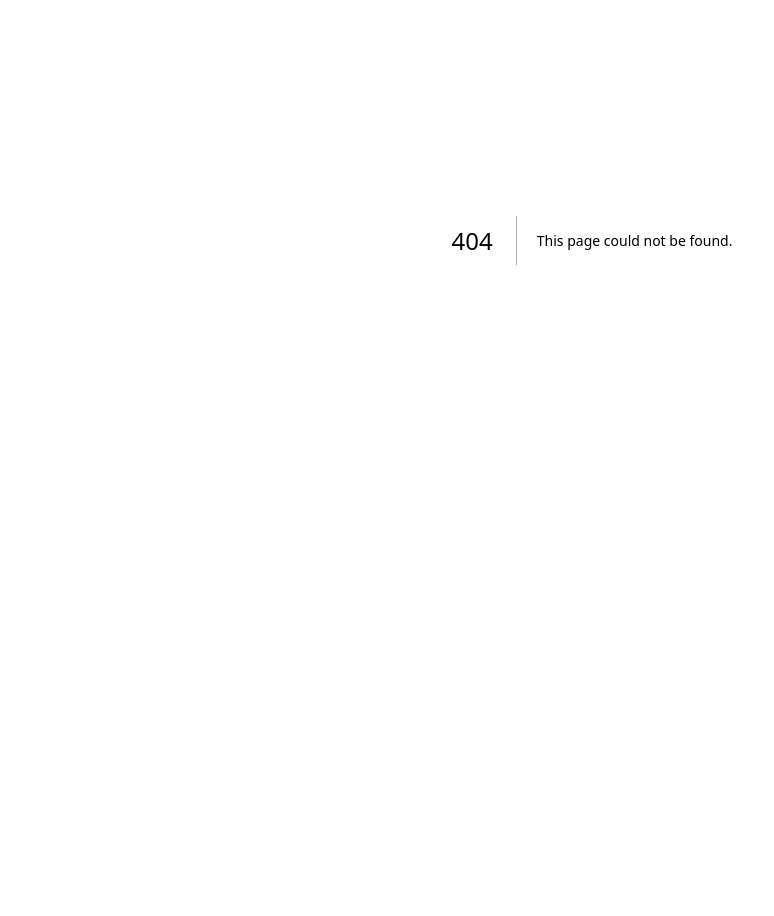
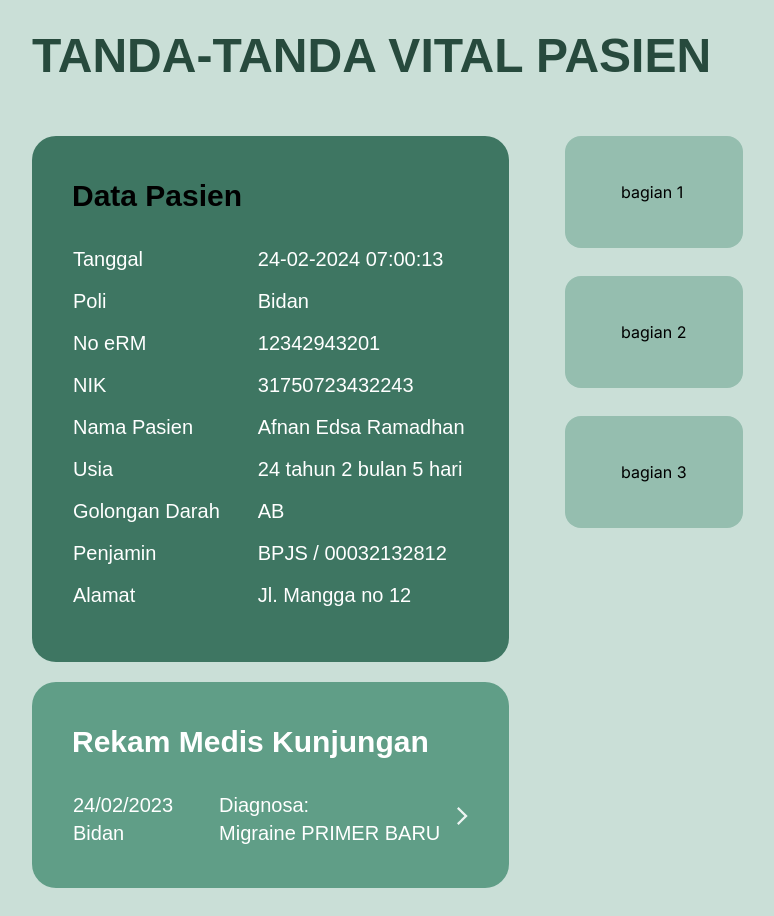
Before and after one commit to eunicesarah/seno-medika-clinic-adm-fe, a Next.js app: page /ners-ttv in a window 1280 px wide. Before the commit this address had no page. Shown: the part 160-1076 px from the top of the page, without its empty margins (48-822 px from the left). Before the commit the page ends 800 px from the top, so only its background shows below. Built offline with nearby package versions, Linux system fonts and the light colour scheme.

Commit message:
feat(TTV): pasien data and rekam medis kunjungan

```diff
--- /dev/null
+++ b/src/app/ners-ttv/layout.tsx
@@ -0,0 +1,22 @@
+import type { Metadata } from "next";
+import { Inter } from "next/font/google";
+import "../globals.css";
+
+const inter = Inter({ subsets: ["latin"] });
+
+export const metadata: Metadata = {
+  title: "Pengisian TTV - Seno Medika Clinic",
+  icons: "favicon.ico",
+};
+
+export default function RootLayout({
+  children,
+}: Readonly<{
+  children: React.ReactNode;
+}>) {
+  return (
+    <html lang="en">
+      <body className={inter.className}>{children}</body>
+    </html>
+  );
+}
--- /dev/null
+++ b/src/app/ners-ttv/page.tsx
@@ -0,0 +1,148 @@
+"use client";
+
+import Image from "next/image";
+import Arrow from '../../../public/right_arrow.svg';
+
+export default function Dashboard() {
+
+    return (
+        <div className="bg-tint6 h-full flex flex-col ">
+            <div className=" mr-20 flex flex-row justify-end mt-14">
+                <button className="px-12 py-4 bg-gray-100 rounded-[51px] shadow flex-col justify-start inline-flex hover:bg-slate-200 w-56">
+                    <p className="text-neutral-900 text-2xl font-semibold font-['Poppins'] leading-9">Zara</p>
+                    <p className="text-gray-700 text-xl font-normal font-['Poppins']">Suster</p>
+                </button>
+            </div>
+            <div className=" mt-10 font-poppins font-bold text-5xl ml-20 text-shade5">
+                TANDA-TANDA VITAL PASIEN
+            </div>
+            <div className=" flex flex-row ml-20 mt-14">
+                <div>
+                    <div className=" bg-shade2 rounded-3xl px-10 py-10 mr-14 mb-5">
+                        <div className=" mb-7 text-3xl font-poppins font-semibold leading-10">
+                            Data Pasien
+                        </div>
+                        <table>
+                            <tbody>
+                                <tr>
+                                    <td>
+                                        <p className="text-white font-poppins text-xl font-normal mb-3">Tanggal</p>
+                                    </td>
+                                    <td>
+                                        <p className="text-white font-poppins text-xl font-normal mb-3">24-02-2024 07:00:13</p>
+                                    </td>
+                                </tr>
+                                <tr>
+                                    <td>
+                                        <p className="text-white font-poppins text-xl font-normal mb-3">Poli</p>
+                                    </td>
+                                    <td>
+                                        <p className="text-white font-poppins text-xl font-normal mb-3">Bidan</p>
+                                    </td>
+                                </tr>
+                                <tr>
+                                    <td>
+                                        <p className="text-white font-poppins text-xl font-normal mb-3">No eRM</p>
+                                    </td>
+                                    <td>
+                                        <p className="text-white font-poppins text-xl font-normal mb-3">12342943201</p>
+                                    </td>
+                                </tr>
+                                <tr>
+                                    <td>
+                                        <p className="text-white font-poppins text-xl font-normal mb-3">NIK</p>
+                                    </td>
+                                    <td>
+                                        <p className="text-white font-poppins text-xl font-normal mb-3">31750723432243</p>
+                                    </td>
+                                </tr>
+                                <tr>
+                                    <td>
+                                        <p className="text-white font-poppins text-xl font-normal mb-3">Nama Pasien</p>
+                                    </td>
+                                    <td>
+                                        <p className="text-white font-poppins text-xl font-normal mb-3">Afnan Edsa Ramadhan</p>
+                                    </td>
+                                </tr>
+                                <tr>
+                                    <td>
+                                        <p className="text-white font-poppins text-xl font-normal mb-3">Usia</p>
+                                    </td>
+                                    <td>
+                                        <p className="text-white font-poppins text-xl font-normal mb-3">24 tahun 2 bulan 5 hari</p>
+                                    </td>
+                                </tr>
+                                <tr>
+                                    <td>
+                                        <p className="text-white font-poppins text-xl font-normal mr-9 mb-3">Golongan Darah</p>
+                                    </td>
+                                    <td>
+                                        <p className="text-white font-poppins text-xl font-normal mb-3">AB</p>
+                                    </td>
+                                </tr>
+                                <tr>
+                                    <td>
+                                        <p className="text-white font-poppins text-xl font-normal mb-3">Penjamin</p>
+                                    </td>
+                                    <td>
+                                        <p className="text-white font-poppins text-xl font-normal mb-3">BPJS / 00032132812</p>
+                                    </td>
+                                </tr>
+                                <tr>
+                                    <td>
+                                        <p className="text-white font-poppins text-xl font-normal mb-3">Alamat</p>
+                                    </td>
+                                    <td>
+                                        <p className="text-white font-poppins text-xl font-normal mb-3">Jl. Mangga no 12</p>
+                                    </td>
+                                </tr>
+                            </tbody>
+                        </table>
+                    </div>
+                    <div className=" bg-tint1 mr-14 rounded-3xl px-10 py-10 mb-7">
+                        <div className=" text-white text-3xl font-semibold font-poppins leading-10 mb-7">
+                            Rekam Medis Kunjungan
+                        </div>
+                        <table>
+                            <tbody>
+                                <tr className="mb-3" onClick={() => window.location.href='/'}>
+                                    <td>
+                                        <p className="text-white font-poppins text-xl font-normal mr-11">24/02/2023</p>
+                                        <p className="text-white font-poppins text-xl font-normal">Bidan</p>
+                                    </td>
+                                    <td>
+                                        <p className="text-white font-poppins text-xl font-normal">Diagnosa:</p>
+                                        <p className="text-white font-poppins text-xl font-normal w-56">Migraine PRIMER BARU</p>
+                                    </td>
+                                    <td>
+                                        <button>
+                                            <Image
+                                                src={Arrow}
+                                                alt="Arrow"
+                                                width={11}
+                                                height={20}
+                                                className=" ml-3"
+                                            />
+                                        </button>
+                                    </td>
+                                </tr>
+
+                            </tbody>
+                        </table>
+                    </div>
+                </div>
+                <div className=" mr-20">
+                    <div className=" bg-tint4 w-auto mb-7 rounded-2xl px-14 py-11">
+                        bagian 1
+                    </div>
+                    <div className=" bg-tint4 w-auto mb-7 rounded-2xl px-14 py-11">
+                        bagian 2
+                    </div>
+                    <div className=" bg-tint4 w-auto mb-7 rounded-2xl px-14 py-11">
+                        bagian 3
+                    </div>
+                </div>
+            </div>
+        </div>
+    );
+}
```
Also changed, not shown: public/right_arrow.svg (added).
